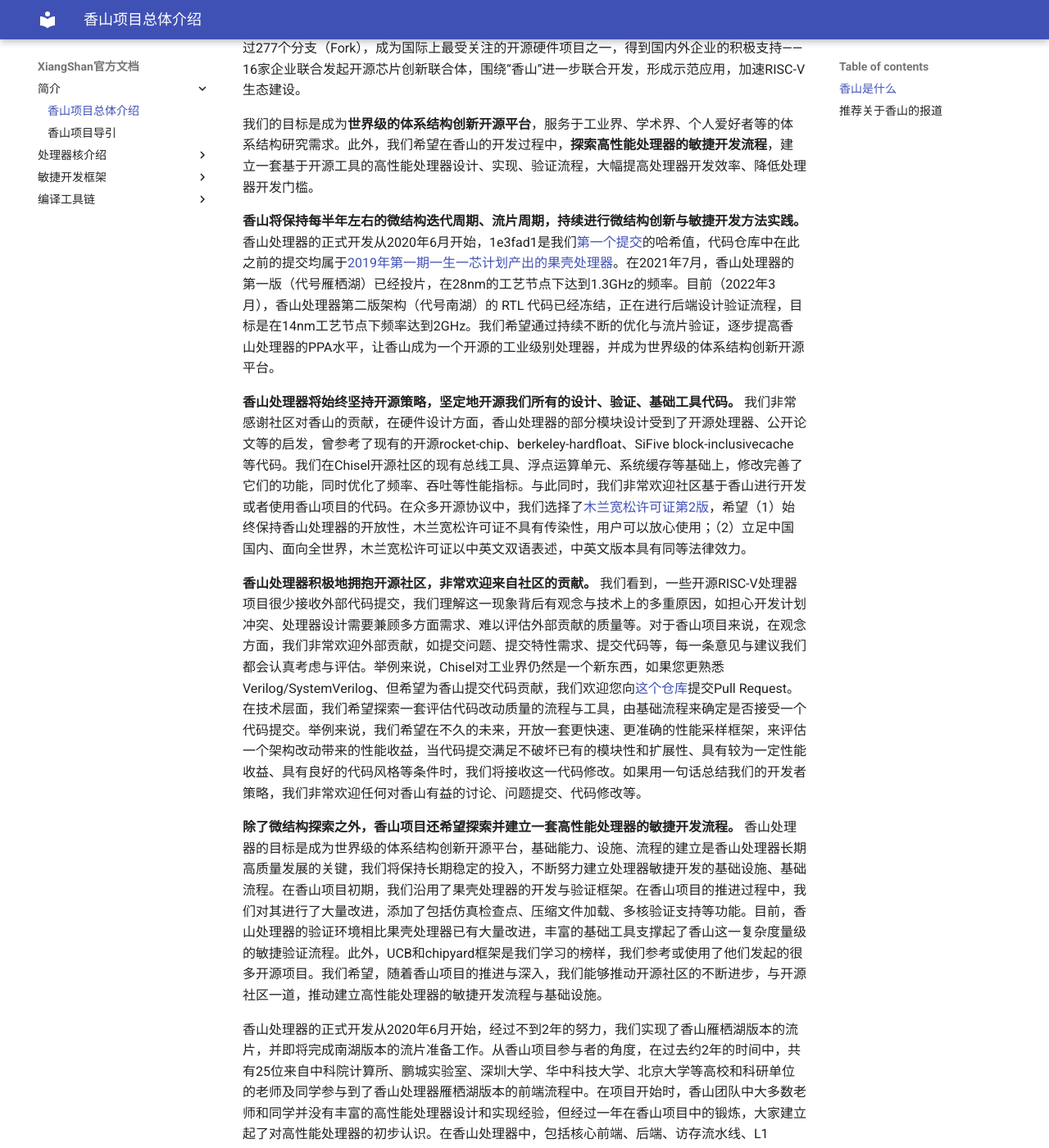
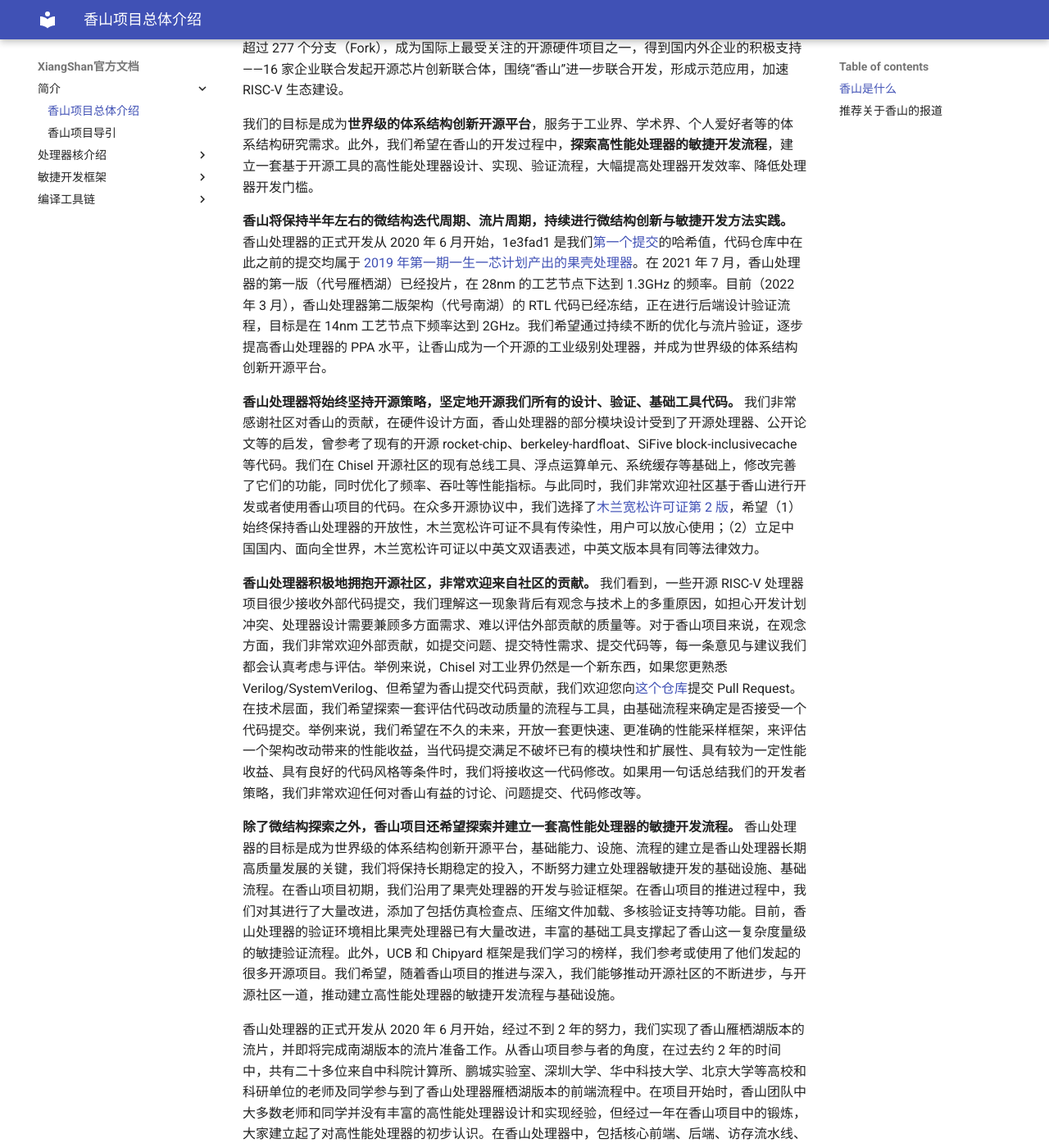
Before and after one commit to OpenXiangShan/XiangShan-doc, an MkDocs documentation site: the page built from docs/index.md, in a window 1280 px wide and 1400 px high, scrolled down 709 px. Shown: the whole window at 82% size. Built offline with MkDocs 1.6.1 and Material for MkDocs 9.7.7, drawn with Linux system fonts in a browser that asks for light colours; some of the changed text lies outside the part shown.

Commit message:
misc: revise figs and explanation

```diff
--- a/docs/index.md
+++ b/docs/index.md
@@ -4,19 +4,19 @@
 
 ## 香山是什么
 
-2019年，中科院启动“处理器芯片与基础软件”战略性先导科技专项，**由[中国科学院计算技术研究所](http://www.ict.ac.cn/)牵头发起“香山”高性能开源RISC-V处理器项目**，研发出目前国际上性能最高的开源高性能RISC-V处理器核“香山”，在全球最大的开源项目托管平台GitHub上获得超过2500个星标（Star），形成超过277个分支（Fork），成为国际上最受关注的开源硬件项目之一，得到国内外企业的积极支持——16家企业联合发起开源芯片创新联合体，围绕“香山”进一步联合开发，形成示范应用，加速RISC-V生态建设。
+2019 年，中科院启动“处理器芯片与基础软件”战略性先导科技专项，**由[中国科学院计算技术研究所](http://www.ict.ac.cn/)牵头发起“香山”高性能开源 RISC-V 处理器项目**，研发出目前国际上性能最高的开源高性能RISC-V处理器核“香山”，在全球最大的开源项目托管平台 GitHub 上获得超过 2500 个星标（Star），形成超过 277 个分支（Fork），成为国际上最受关注的开源硬件项目之一，得到国内外企业的积极支持——16 家企业联合发起开源芯片创新联合体，围绕“香山”进一步联合开发，形成示范应用，加速 RISC-V 生态建设。
 
 我们的目标是成为**世界级的体系结构创新开源平台**，服务于工业界、学术界、个人爱好者等的体系结构研究需求。此外，我们希望在香山的开发过程中，**探索高性能处理器的敏捷开发流程**，建立一套基于开源工具的高性能处理器设计、实现、验证流程，大幅提高处理器开发效率、降低处理器开发门槛。
 
-**香山将保持每半年左右的微结构迭代周期、流片周期，持续进行微结构创新与敏捷开发方法实践。** 香山处理器的正式开发从2020年6月开始，1e3fad1是我们[第一个提交](https://github.com/OpenXiangShan/XiangShan/commit/1e3fad102a1e42f73b646332d264923bfbe9c77e)的哈希值，代码仓库中在此之前的提交均属于[2019年第一期一生一芯计划产出的果壳处理器](https://github.com/OSCPU/NutShell)。在2021年7月，香山处理器的第一版（代号雁栖湖）已经投片，在28nm的工艺节点下达到1.3GHz的频率。目前（2022年3月），香山处理器第二版架构（代号南湖）的 RTL 代码已经冻结，正在进行后端设计验证流程，目标是在14nm工艺节点下频率达到2GHz。我们希望通过持续不断的优化与流片验证，逐步提高香山处理器的PPA水平，让香山成为一个开源的工业级别处理器，并成为世界级的体系结构创新开源平台。
+**香山将保持半年左右的微结构迭代周期、流片周期，持续进行微结构创新与敏捷开发方法实践。** 香山处理器的正式开发从 2020 年 6 月开始，1e3fad1 是我们[第一个提交](https://github.com/OpenXiangShan/XiangShan/commit/1e3fad102a1e42f73b646332d264923bfbe9c77e)的哈希值，代码仓库中在此之前的提交均属于 [2019 年第一期一生一芯计划产出的果壳处理器](https://github.com/OSCPU/NutShell)。在 2021 年 7 月，香山处理器的第一版（代号雁栖湖）已经投片，在 28nm 的工艺节点下达到 1.3GHz 的频率。目前（2022 年 3 月），香山处理器第二版架构（代号南湖）的 RTL 代码已经冻结，正在进行后端设计验证流程，目标是在 14nm 工艺节点下频率达到 2GHz。我们希望通过持续不断的优化与流片验证，逐步提高香山处理器的 PPA 水平，让香山成为一个开源的工业级别处理器，并成为世界级的体系结构创新开源平台。
 
-**香山处理器将始终坚持开源策略，坚定地开源我们所有的设计、验证、基础工具代码。** 我们非常感谢社区对香山的贡献，在硬件设计方面，香山处理器的部分模块设计受到了开源处理器、公开论文等的启发，曾参考了现有的开源rocket-chip、berkeley-hardfloat、SiFive block-inclusivecache等代码。我们在Chisel开源社区的现有总线工具、浮点运算单元、系统缓存等基础上，修改完善了它们的功能，同时优化了频率、吞吐等性能指标。与此同时，我们非常欢迎社区基于香山进行开发或者使用香山项目的代码。在众多开源协议中，我们选择了[木兰宽松许可证第2版](http://license.coscl.org.cn/MulanPSL2/)，希望（1）始终保持香山处理器的开放性，木兰宽松许可证不具有传染性，用户可以放心使用；（2）立足中国国内、面向全世界，木兰宽松许可证以中英文双语表述，中英文版本具有同等法律效力。
+**香山处理器将始终坚持开源策略，坚定地开源我们所有的设计、验证、基础工具代码。** 我们非常感谢社区对香山的贡献，在硬件设计方面，香山处理器的部分模块设计受到了开源处理器、公开论文等的启发，曾参考了现有的开源 rocket-chip、berkeley-hardfloat、SiFive block-inclusivecache 等代码。我们在 Chisel 开源社区的现有总线工具、浮点运算单元、系统缓存等基础上，修改完善了它们的功能，同时优化了频率、吞吐等性能指标。与此同时，我们非常欢迎社区基于香山进行开发或者使用香山项目的代码。在众多开源协议中，我们选择了[木兰宽松许可证第 2 版](http://license.coscl.org.cn/MulanPSL2/)，希望（1）始终保持香山处理器的开放性，木兰宽松许可证不具有传染性，用户可以放心使用；（2）立足中国国内、面向全世界，木兰宽松许可证以中英文双语表述，中英文版本具有同等法律效力。
 
-**香山处理器积极地拥抱开源社区，非常欢迎来自社区的贡献。** 我们看到，一些开源RISC-V处理器项目很少接收外部代码提交，我们理解这一现象背后有观念与技术上的多重原因，如担心开发计划冲突、处理器设计需要兼顾多方面需求、难以评估外部贡献的质量等。对于香山项目来说，在观念方面，我们非常欢迎外部贡献，如提交问题、提交特性需求、提交代码等，每一条意见与建议我们都会认真考虑与评估。举例来说，Chisel对工业界仍然是一个新东西，如果您更熟悉Verilog/SystemVerilog、但希望为香山提交代码贡献，我们欢迎您向[这个仓库](https://github.com/OpenXiangShan/XS-Verilog-Library)提交Pull Request。在技术层面，我们希望探索一套评估代码改动质量的流程与工具，由基础流程来确定是否接受一个代码提交。举例来说，我们希望在不久的未来，开放一套更快速、更准确的性能采样框架，来评估一个架构改动带来的性能收益，当代码提交满足不破坏已有的模块性和扩展性、具有较为一定性能收益、具有良好的代码风格等条件时，我们将接收这一代码修改。如果用一句话总结我们的开发者策略，我们非常欢迎任何对香山有益的讨论、问题提交、代码修改等。
+**香山处理器积极地拥抱开源社区，非常欢迎来自社区的贡献。** 我们看到，一些开源 RISC-V 处理器项目很少接收外部代码提交，我们理解这一现象背后有观念与技术上的多重原因，如担心开发计划冲突、处理器设计需要兼顾多方面需求、难以评估外部贡献的质量等。对于香山项目来说，在观念方面，我们非常欢迎外部贡献，如提交问题、提交特性需求、提交代码等，每一条意见与建议我们都会认真考虑与评估。举例来说，Chisel 对工业界仍然是一个新东西，如果您更熟悉 Verilog/SystemVerilog、但希望为香山提交代码贡献，我们欢迎您向[这个仓库](https://github.com/OpenXiangShan/XS-Verilog-Library)提交 Pull Request。在技术层面，我们希望探索一套评估代码改动质量的流程与工具，由基础流程来确定是否接受一个代码提交。举例来说，我们希望在不久的未来，开放一套更快速、更准确的性能采样框架，来评估一个架构改动带来的性能收益，当代码提交满足不破坏已有的模块性和扩展性、具有较为一定性能收益、具有良好的代码风格等条件时，我们将接收这一代码修改。如果用一句话总结我们的开发者策略，我们非常欢迎任何对香山有益的讨论、问题提交、代码修改等。
 
-**除了微结构探索之外，香山项目还希望探索并建立一套高性能处理器的敏捷开发流程。** 香山处理器的目标是成为世界级的体系结构创新开源平台，基础能力、设施、流程的建立是香山处理器长期高质量发展的关键，我们将保持长期稳定的投入，不断努力建立处理器敏捷开发的基础设施、基础流程。在香山项目初期，我们沿用了果壳处理器的开发与验证框架。在香山项目的推进过程中，我们对其进行了大量改进，添加了包括仿真检查点、压缩文件加载、多核验证支持等功能。目前，香山处理器的验证环境相比果壳处理器已有大量改进，丰富的基础工具支撑起了香山这一复杂度量级的敏捷验证流程。此外，UCB和chipyard框架是我们学习的榜样，我们参考或使用了他们发起的很多开源项目。我们希望，随着香山项目的推进与深入，我们能够推动开源社区的不断进步，与开源社区一道，推动建立高性能处理器的敏捷开发流程与基础设施。
+**除了微结构探索之外，香山项目还希望探索并建立一套高性能处理器的敏捷开发流程。** 香山处理器的目标是成为世界级的体系结构创新开源平台，基础能力、设施、流程的建立是香山处理器长期高质量发展的关键，我们将保持长期稳定的投入，不断努力建立处理器敏捷开发的基础设施、基础流程。在香山项目初期，我们沿用了果壳处理器的开发与验证框架。在香山项目的推进过程中，我们对其进行了大量改进，添加了包括仿真检查点、压缩文件加载、多核验证支持等功能。目前，香山处理器的验证环境相比果壳处理器已有大量改进，丰富的基础工具支撑起了香山这一复杂度量级的敏捷验证流程。此外，UCB 和 Chipyard 框架是我们学习的榜样，我们参考或使用了他们发起的很多开源项目。我们希望，随着香山项目的推进与深入，我们能够推动开源社区的不断进步，与开源社区一道，推动建立高性能处理器的敏捷开发流程与基础设施。
 
-香山处理器的正式开发从2020年6月开始，经过不到2年的努力，我们实现了香山雁栖湖版本的流片，并即将完成南湖版本的流片准备工作。从香山项目参与者的角度，在过去约2年的时间中，共有25位来自中科院计算所、鹏城实验室、深圳大学、华中科技大学、北京大学等高校和科研单位的老师及同学参与到了香山处理器雁栖湖版本的前端流程中。在项目开始时，香山团队中大多数老师和同学并没有丰富的高性能处理器设计和实现经验，但经过一年在香山项目中的锻炼，大家建立起了对高性能处理器的初步认识。在香山处理器中，包括核心前端、后端、访存流水线、L1 Cache、L2 Cache对下一致性支持等在内的关键代码均由开发团队从零实现，我们对代码的所有修改历史均在Git提交记录中可见。香山处理器的物理设计流程主要由我们在鹏城实验室的后端工程师团队完成。
+香山处理器的正式开发从 2020 年 6 月开始，经过不到 2 年的努力，我们实现了香山雁栖湖版本的流片，并即将完成南湖版本的流片准备工作。从香山项目参与者的角度，在过去约 2 年的时间中，共有二十多位来自中科院计算所、鹏城实验室、深圳大学、华中科技大学、北京大学等高校和科研单位的老师及同学参与到了香山处理器雁栖湖版本的前端流程中。在项目开始时，香山团队中大多数老师和同学并没有丰富的高性能处理器设计和实现经验，但经过一年在香山项目中的锻炼，大家建立起了对高性能处理器的初步认识。在香山处理器中，包括核心前端、后端、访存流水线、L1 Cache、L2 Cache 对下一致性支持等在内的关键代码均由开发团队从零实现，我们对代码的所有修改历史均在 Git 提交记录中可见。香山处理器的物理设计流程主要由我们在鹏城实验室的后端工程师团队完成。
 
 **我们清楚地认识到，香山处理器距离业界主流水平还有很大的差距，比如在很多技术点的方案选择上，我们做的不够好。香山处理器的目标是成为世界级的体系结构创新开源平台，我们非常欢迎来自业界前辈、高性能处理器爱好者、开源社区等提出建议和意见，只要对香山处理器项目是有益的，我们都会接受并且改进，同时，我们也欢迎并且鼓励更多的人一起加入香山处理器的开发，推动香山项目的持续创新。**
 
@@ -28,7 +28,7 @@
 
 香山始终坚持实事求是的原则，始终保持建立开源平台、探索敏捷开发的初衷，不希望在宣传上出现任何可能导致误解的内容。
 
-自香山在2021年6月举办的RISC-V中国峰会上正式发布以来，我们在社交媒体、自媒体、新闻媒体上看到了很多对香山处理器的报道，其中有一些是作者的“自我发挥”，存在误导读者的可能性。为此我们特意创建了一个[辟谣专区](https://github.com/OpenXiangShan/XiangShan-doc/tree/main/clarifications)，用来澄清一些广为流传的误会。
+自香山在 2021 年 6 月举办的 RISC-V 中国峰会上正式发布以来，我们在社交媒体、自媒体、新闻媒体上看到了很多对香山处理器的报道，其中有一些是作者的“自我发挥”，存在误导读者的可能性。为此我们特意创建了一个[辟谣专区](https://github.com/OpenXiangShan/XiangShan-doc/tree/main/clarifications)，用来澄清一些广为流传的误会。
 
 我们推荐以下关于香山处理器的报道，来自于我们的官方发布和科普渠道：
 
```
Also changed, not shown: docs/guide.md (+1 -1 lines), docs/huancun/cache_alias.md (+5 -7 lines).
